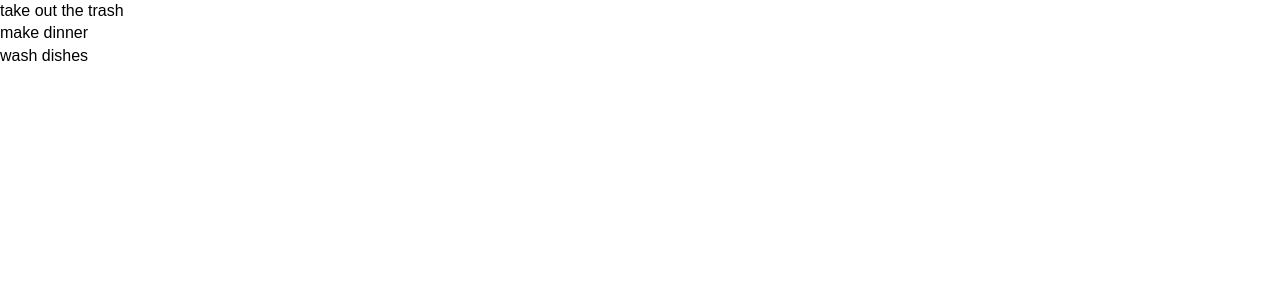
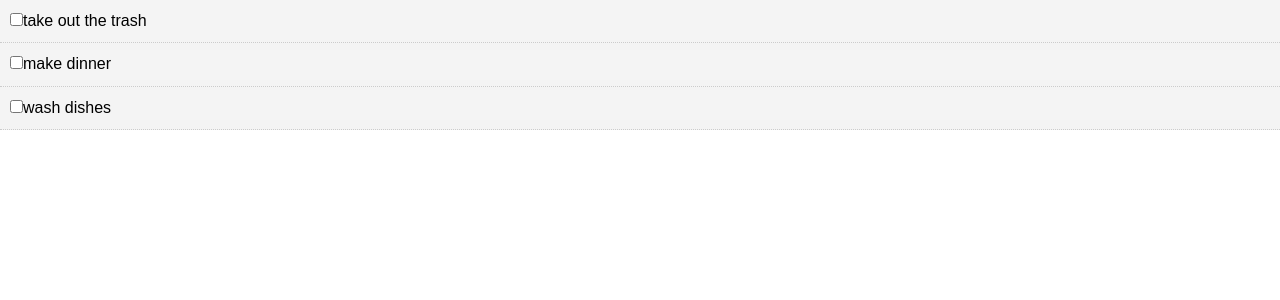
Before and after one commit to thenewmona/Traversy-React-TODOlist, a React (Create React App) app: page / in a window 1280 px wide. Shown: the top 300 px of the page. Built offline with nearby package versions, Linux system fonts and the light colour scheme.

Commit message:
created checkbox and able to mark complete

```diff
--- a/src/components/TodoItem.js
+++ b/src/components/TodoItem.js
@@ -5,14 +5,22 @@
   getStyle = () => {
 
       return {
+        background:'#f4f4f4',
+        padding: '10px',
+        borderBottom:'1px #ccc dotted',
       textDecoration: this.props.todo.completed ? 'line-through':'none'
     }
   }
-
+markComplete = (e) => {
+console.log(this.props)
+}
   render() {
     return (
       <div style={this.getStyle()}>
-        <p>{this.props.todo.title}</p>
+        <p>
+          <input type="checkbox" onChange={this.props.markComplete} />
+          {''}
+        {this.props.todo.title}</p>
       </div>
     )
   }
--- a/src/components/Todos.js
+++ b/src/components/Todos.js
@@ -4,10 +4,13 @@
 
 
 class Todos extends Component {
+ markComplete = () => {
+   console.log('Hello')
+ }
 
   render() {
         return this.props.todos.map((todo)=>(
-        <TodoItem key= {todo.id} todo={todo} />
+        <TodoItem key= {todo.id} todo={todo} markComplete = {this.markComplete}/>
         ));
   }
 }
```
Also changed, not shown: 1 other file (tests, documents, lock files or other folders).
